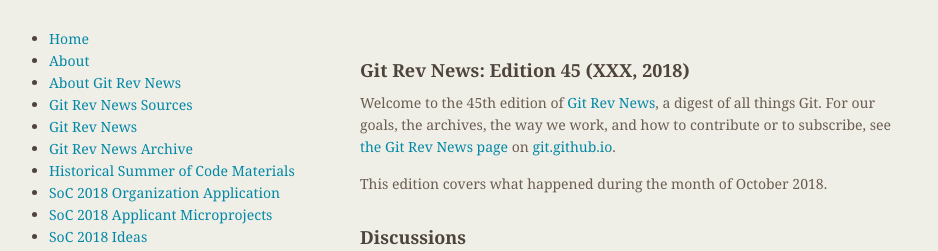
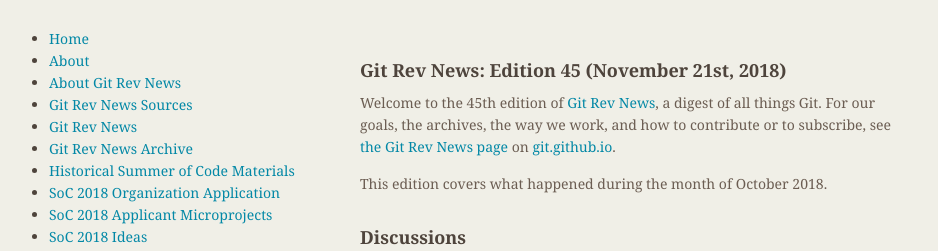
Before and after one commit to git/git.github.io, a Jekyll site: the page built from rev_news/drafts/edition-45.md, in a window 1280 px wide. Shown: the top 251 px of the page, without its empty margins (174-1112 px from the left). Built offline with Jekyll 4.4.1, drawn with Linux system fonts in a browser that asks for light colours.

Commit message:
rn-45: set missing publication dates

```diff
--- a/rev_news/drafts/edition-45.md
+++ b/rev_news/drafts/edition-45.md
@@ -1,5 +1,5 @@
 ---
-title: Git Rev News Edition 45 (XXX, 2018)
+title: Git Rev News Edition 45 (November 21st, 2018)
 layout: default
 date: 2018-11-21 12:06:51 +0100
 author: chriscool
@@ -7,7 +7,7 @@
 navbar: false
 ---
 
-## Git Rev News: Edition 45 (XXX, 2018)
+## Git Rev News: Edition 45 (November 21st, 2018)
 
 Welcome to the 45th edition of [Git Rev News](https://git.github.io/rev_news/rev_news/),
 a digest of all things Git. For our goals, the archives, the way we work, and how to contribute or to
```
